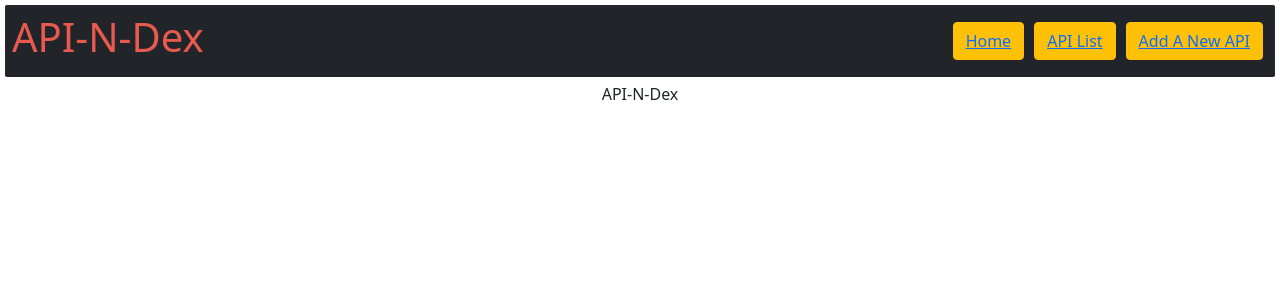
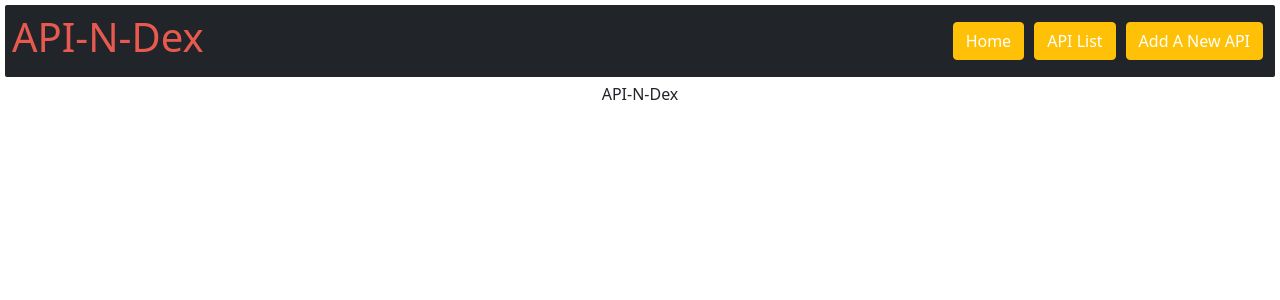
Before and after one commit to yexeniaf/API-N-Dex, a React (Create React App) app in the folder client/: page / in a window 1280 px wide. Shown: the top 300 px of the page. Built offline with nearby package versions, Linux system fonts and the light colour scheme; no server answers.

Commit message:
removal of link underline

```diff
--- a/client/src/App.css
+++ b/client/src/App.css
@@ -15,3 +15,8 @@ nav{
 .btn {
   margin: 5px;
 }
+
+.text-link {
+  color: white;
+  text-decoration: inherit;
+}
```
